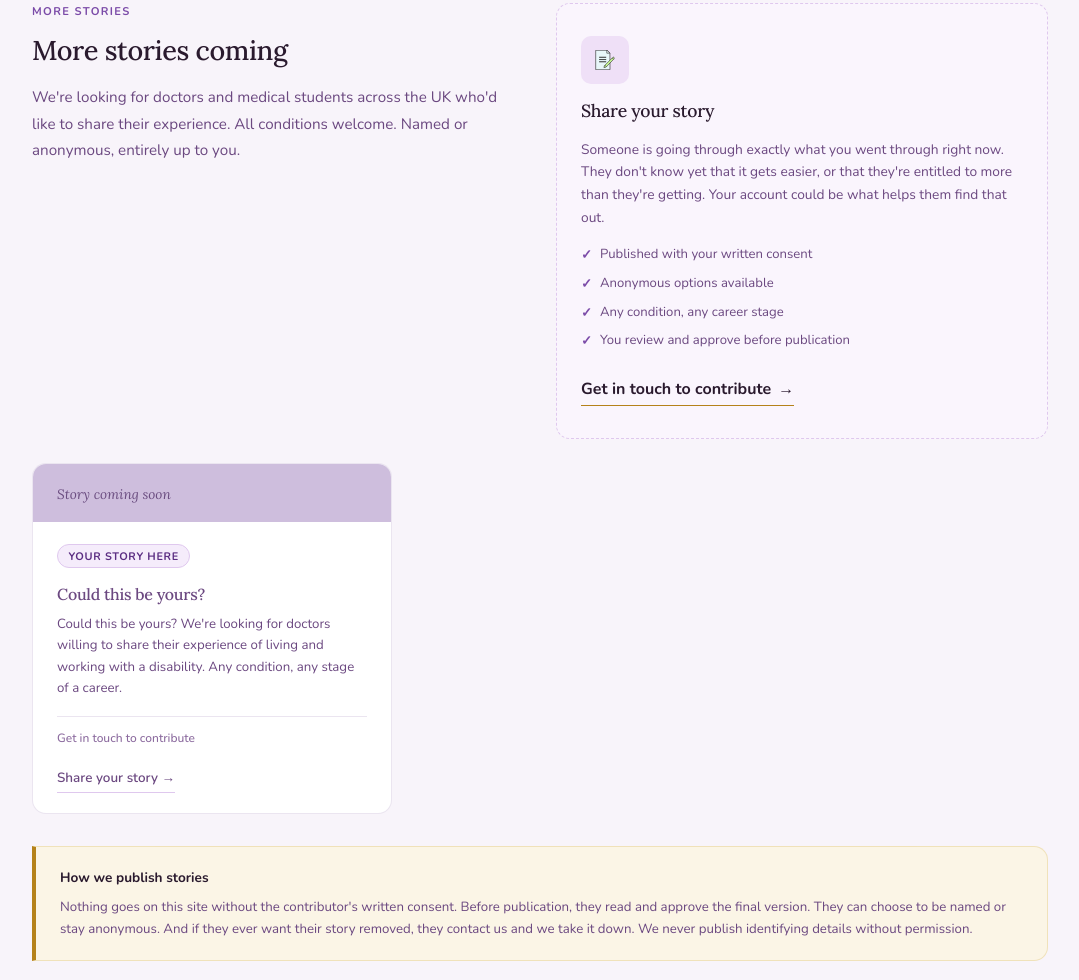
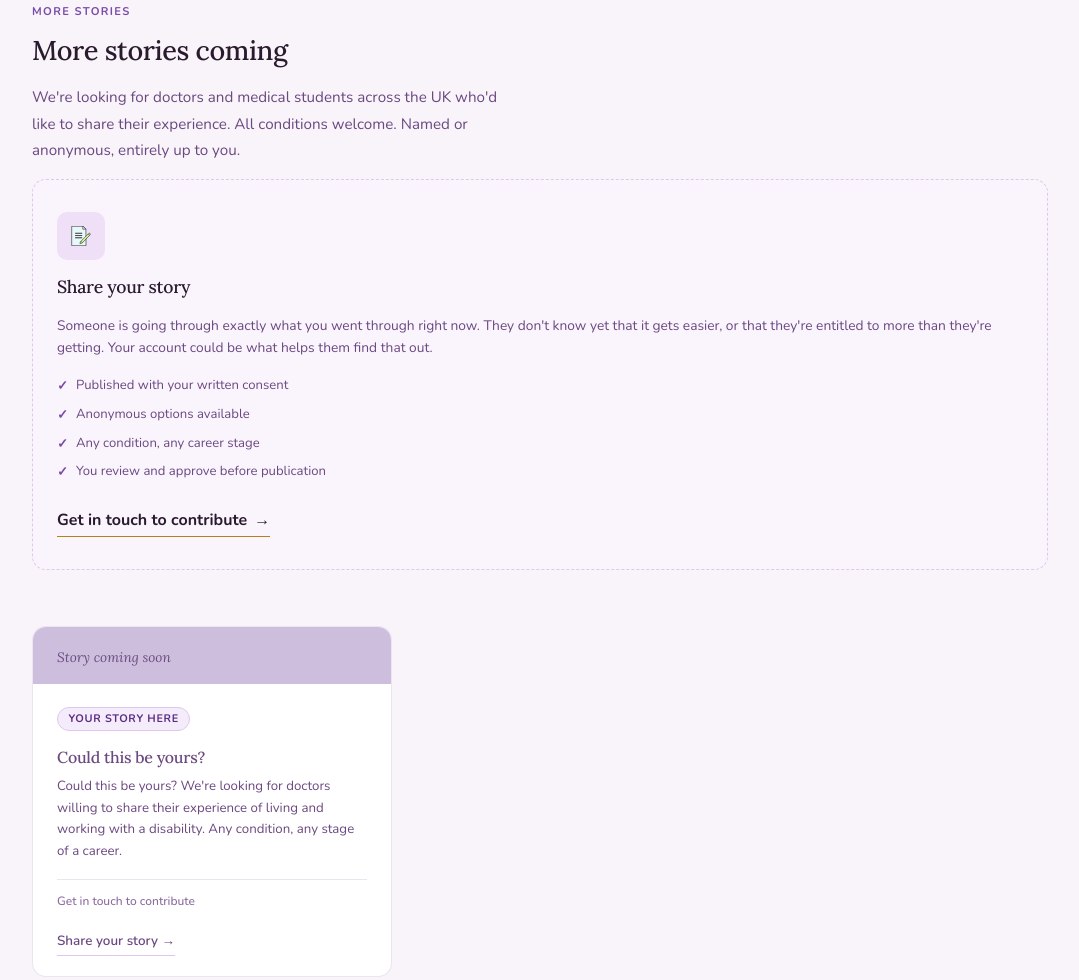
Before and after one commit to khan-aliya/doctors-with-disabilities-uk, a plain HTML site: page stories.html in a window 1280 px wide. Shown: the part 1389-2369 px from the top of the page, without its empty margins (100-1179 px from the left). Drawn offline with nearby package versions, Linux system fonts and the light colour scheme.

Commit message:
CSS: Fixed the layout of stories section on stories.html page.

```diff
--- a/css/style.css
+++ b/css/style.css
@@ -1408,6 +1408,30 @@
     padding: var(--space-16) var(--space-8);
     gap: var(--space-8);
   }
+  .stories-section-layout {
+    grid-template-columns: 1fr 1fr;
+    grid-template-rows: auto auto;
+  }
+  .stories-section-layout .stories-intro-grid {
+    grid-column: 1;
+    grid-row: 1;
+    display: flex;
+    flex-direction: column;
+    gap: var(--space-4);
+  }
+
+  /* Div 2 (invite card) — spans right column, row 1 */
+  .stories-section-layout .stories-intro-grid > div:last-child {
+    grid-column: 2;
+    grid-row: 1;
+  }
+
+  /* Div 3 — spans full width, row 2 */
+  .stories-section-layout .stories-grid {
+    grid-column: 1 / -1;
+    grid-row: 2;
+  }
+
   .story-invite {
     height: 100%;
   }
@@ -2229,7 +2253,12 @@
   padding-top: var(--space-10);
   padding-bottom: var(--space-16);
 }
-
+.stories-section-layout {
+  display: grid;
+  grid-template-columns: 1fr;
+  gap: var(--space-8);
+  margin-bottom: var(--space-10);
+}
 /* Stories intro grid */
 .stories-intro-grid {
   display: grid;
--- a/stories.html
+++ b/stories.html
@@ -621,6 +621,7 @@
 
         <!-- MORE STORIES -->
         <section class="more-stories mt-8" aria-labelledby="more-heading">
+          <div class="stories-section-layout">
             <div class="stories-intro-grid">
               <div>
                 <span class="section-label">More stories</span>
@@ -774,9 +775,9 @@
                   <h3 class="story-invite__title">Share your story</h3>
                   <p class="story-invite__body">
                     Someone is going through exactly what you went through right
-                  now. They don't know yet that it gets easier, or that they're
-                  entitled to more than they're getting. Your account could be
-                  what helps them find that out.
+                    now. They don't know yet that it gets easier, or that
+                    they're entitled to more than they're getting. Your account
+                    could be what helps them find that out.
                   </p>
                   <div class="story-invite__points">
                     <div class="story-invite__point">
@@ -826,6 +827,7 @@
                   </div>
                 </div>
               </article>
+            </div>
           </div>
 
           <div
```
Lines whose indentation alone changed are shown as unchanged.
